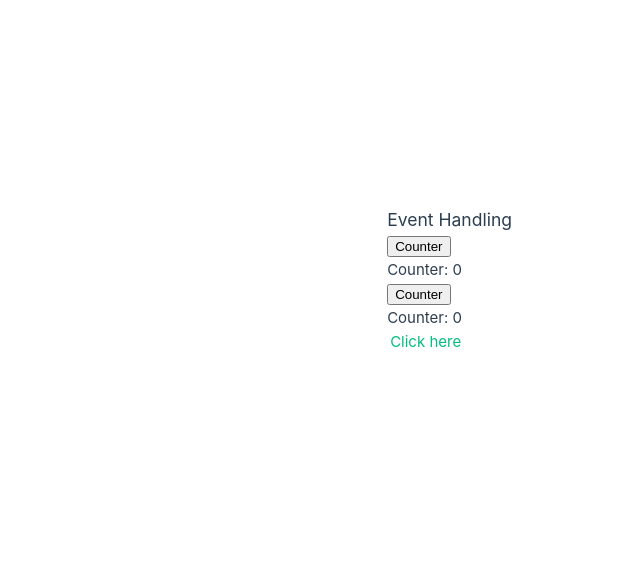
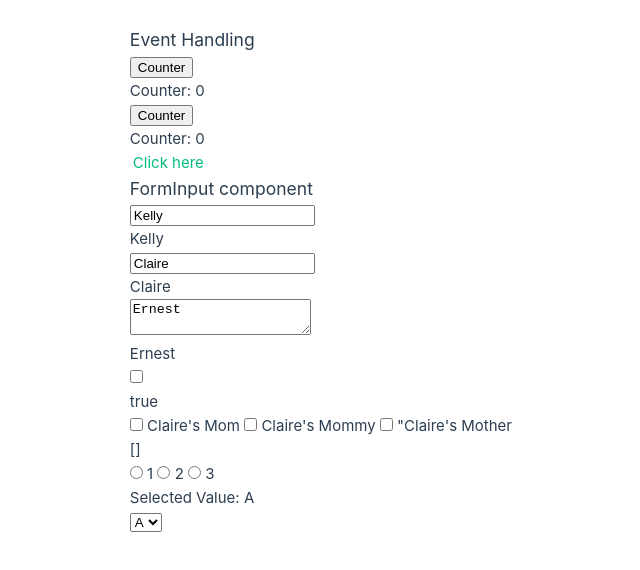
Before and after one commit to JeongAhYoon/vue_practice, a Vue app: page / in a window 1280 px wide. Shown: the top 570 px of the page, without its empty margins (128-768 px from the left). Built offline with nearby package versions, Linux system fonts and the light colour scheme.

Commit message:
Form input bidnings

```diff
--- a/src/App.vue
+++ b/src/App.vue
@@ -1,4 +1,3 @@
-
 <template>
   <div>
 <!-- <counter></counter>
@@ -9,6 +8,7 @@
 <ConditionalComponent />
 <ListRendering /> -->
 <EventHandling />
+<FormInput />
 <div style="margin-top: 15rem"></div>
   </div>
 </template>
--- /dev/null
+++ b/src/components/FormInput.vue
@@ -0,0 +1,58 @@
+<template>
+    <h3>FormInput component</h3>
+    <div>
+        <input type="text" :value="text" @input="(event) => (text=event.target.value)"/>
+        <div>{{text}}</div>
+    </div>
+    <div>
+        <input type="text" v-model="textWithModel"/>
+        <div>{{textWithModel}}</div>
+    </div>
+
+    <div style="white-space: pre-line;">
+        <textarea v-model="message"/>
+        <div>{{message}}</div>
+    </div>
+
+    <div>
+        <input type="checkbox" v-model="checked" true-value="yes" false-value="No"/>
+        <div>{{checked}}</div>
+    </div>
+
+    <div>
+        <input type="checkbox" value="Claire's mom" v-model="kelly"> Claire's Mom</input>
+        <input type="checkbox" value="Claire's mommy" v-model="kelly"> Claire's Mommy</input>
+        <input type="checkbox" value="Claire's mother" v-model="kelly"> "Claire's Mother</input>
+        <div>{{kelly}}</div>
+    </div>
+
+    <div>
+        <input type="radio" value="one" v-model="picked"> 1</input>
+        <input type="radio" value="two" v-model="picked"/> 2</input>
+        <input type="radio" value="three" v-model="picked"/> 3</input>
+        <div>{{picked}}</div>
+    </div>
+
+    <div>
+        <div>Selected Value: {{selected}}</div>
+        <select v-model="selected">
+            <option>A</option>
+            <option>B</option>
+            <option>C</option>
+        </select>
+
+    </div>
+</template>
+
+
+<script setup>
+import { ref } from 'vue';
+
+const text = ref('Kelly');
+const textWithModel = ref('Claire');
+const message = ref('Ernest');
+const checked = ref(true);
+const kelly = ref([]);
+const picked = ref('');
+const selected = ref('A');
+</script>
--- a/src/main.js
+++ b/src/main.js
@@ -10,6 +10,7 @@ import StyleComponent from './components/StyleComponent.vue';
 import ConditionalComponent from './components/ConditionalComponent.vue'
 import ListRendering from './components/ListRendering.vue';
 import EventHandling from './components/EventHandling.vue';
+import FormInput from './components/FormInput.vue';
 
 const app = createApp(App);
 app.component('Counter', Counter);
@@ -20,4 +21,5 @@ app.component('StyleComponent', StyleComponent);
 app.component('ConditionalComponent', ConditionalComponent);
 app.component('ListRendering', ListRendering);
 app.component('EventHandling', EventHandling);
+app.component('FormInput', FormInput);
 app.mount('#app');
```
